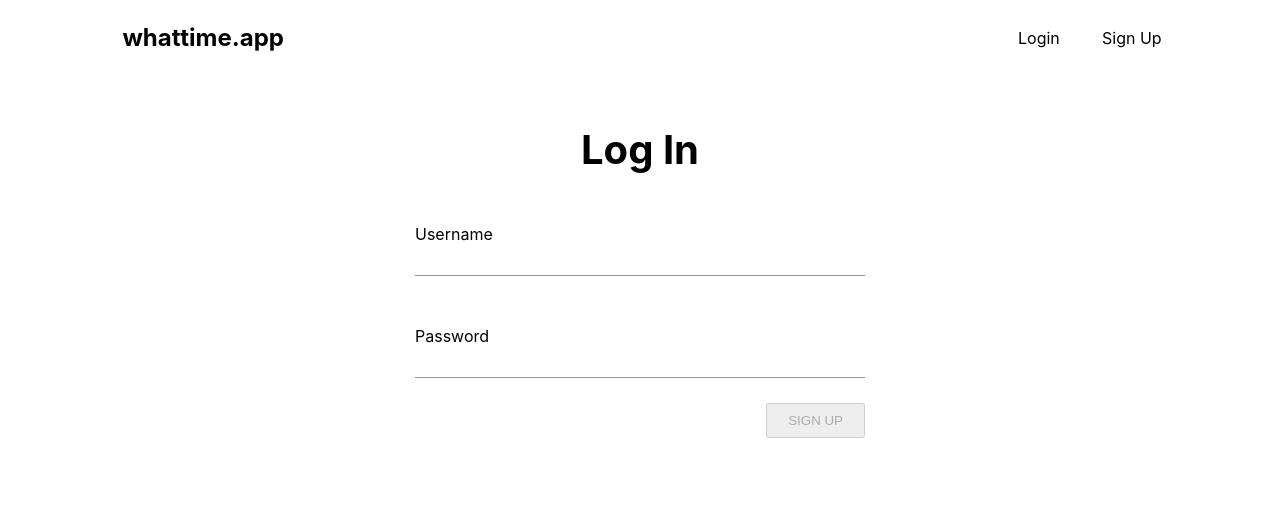
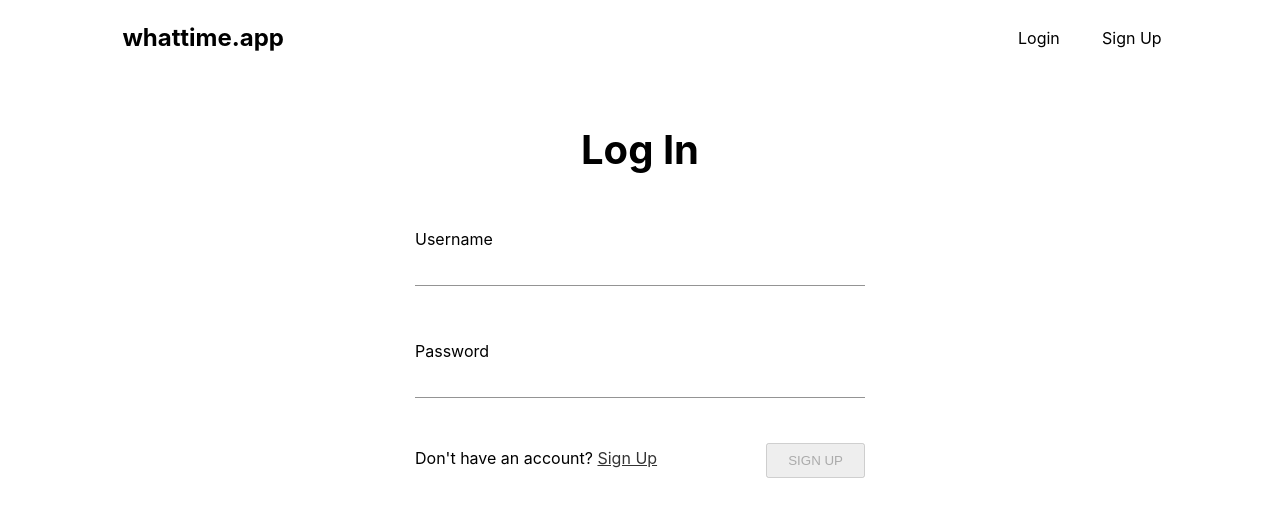
Before and after one commit to omerdemirkan/whattime, a React (Create React App) app in the folder front-end/: page /login in a window 1280 px wide. Shown: the top 516 px of the page. Built offline with nearby package versions, Linux system fonts and the light colour scheme.

Commit message:
add SignUp prompt and link to Login and veis versa

```diff
--- a/front-end/src/containers/Inspect/Inspect.js
+++ b/front-end/src/containers/Inspect/Inspect.js
@@ -22,7 +22,6 @@ function Inspect(props) {
             props.history.push('/my-surveys');
         } else {
             props.onSetSurvey(survey);
-
         }
     }, [props.loadedSurveys]);
 
--- a/front-end/src/containers/Login/Login.js
+++ b/front-end/src/containers/Login/Login.js
@@ -1,6 +1,8 @@
 import React, {useState} from 'react';
 import classes from './Login.module.css';
 import axios from '../../axios';
+import { Link } from 'react-router-dom'
+
 
 import Input from '@material-ui/core/Input';
 import Button from '../../components/UI/Button/Button';
@@ -58,26 +60,33 @@ function Login(props) {
         <h1 className={classes.Header}>Log In</h1>
         <form onSubmit={submitForm} className={classes.Form}>
             <div className={classes.InputGroup}>
-                <label>Username</label>
+                <div className={classes.InputHeader}>
+                    <label className={classes.Label}>Username</label>
+                </div>
+
                 <Input
                 type='text'
                 label="Username"
                 value={username}
                 onChange={event => updateFormHandler(event, 'username')}
-                className={classes.TextField}
+                className={classes.Input}
                 />
             </div>
             <div className={classes.InputGroup}>
-                <label>Password</label>
+            <div className={classes.InputHeader}>
+                    <label className={classes.Label}>Password</label>
+                </div>
                 <Input
                 id="filled-password-input"
                 type='password'
                 label='Password'
                 value={password}
                 onChange={event => updateFormHandler(event, 'password')}
-                className={classes.TextField}
+                className={classes.Input}
                 />
             </div>
+
+            <span>Don't have an account? <Link to="/signup" className={classes.Link}>Sign Up</Link></span>
 
             <Button
             disabled={password.length < 8}
--- a/front-end/src/containers/Login/Login.module.css
+++ b/front-end/src/containers/Login/Login.module.css
@@ -16,7 +16,19 @@
     margin: 50px 0;
 }
 
-.TextField {
+.InputHeader {
+    height: 30px;
+    display: flex;
+    justify-content: space-between;
+}
+
+.Label {
+    display: inline-block;
+    height: 20px;
+    align-self: center;
+}
+
+.Input {
     width: 100%;
 }
 
@@ -28,3 +40,12 @@
     color: red;
     float: right;
 }
+
+.Link {
+    color: inherit;
+    opacity: .8;
+}
+
+.Link:hover {
+    opacity: 1;
+}
--- a/front-end/src/containers/SignUp/SignUp.js
+++ b/front-end/src/containers/SignUp/SignUp.js
@@ -2,6 +2,7 @@ import React, {useState, useEffect} from 'react';
 import classes from './SignUp.module.css';
 import useDebounce from '../Hooks/useDebounce';
 import axios from '../../axios';
+import { Link } from 'react-router-dom'
 
 import { connect } from 'react-redux';
 import * as actionTypes from '../../store/actions/actionTypes';
@@ -110,20 +111,24 @@ function SignUp(props) {
         <h1 className={classes.Header}>Sign Up</h1>
         <form onSubmit={submitForm} className={classes.Form}>
             <div className={classes.InputGroup}>
-                <label>Username</label>
+                <div className={classes.InputHeader}>
+                    <label className={classes.Label}>Username</label>
                     {usernameMessage}
+                </div>
+
                 <Input
                 type='text'
                 label="Username"
                 value={username}
                 onChange={event => updateFormHandler(event, 'username')}
-                className={classes.TextField}
+                className={classes.Input}
                 error={usernameIsUnique === false}
                 />
             </div>
 
             <div className={classes.InputGroup}>
-                <label>Password</label>
+                <div className={classes.InputHeader}>
+                    <label className={classes.Label}>Password</label>
                     <IconButton
                     size="small"
                     className={classes.IconButton}>
@@ -133,18 +138,22 @@ function SignUp(props) {
                             <VisibilityRoundedIcon onClick={() => setShowPassword(true)}/>
                         }
                     </IconButton>
+                </div>
+
                 <Input
                 id="filled-password-input"
                 type={showPassword ? 'text' : 'password'}
                 label='Password'
                 value={password}
                 onChange={event => updateFormHandler(event, 'password')}
-                className={classes.TextField}
+                className={classes.Input}
                 />
             </div>
             <div className={classes.PasswordFeedbackBox}>
 
             </div>
+
+            <span>Already have an account? <Link to="/login" className={classes.Link}>Log In</Link></span>
 
             <Button
             disabled={usernameIsUnique !== true || password.length < 8}
--- a/front-end/src/containers/SignUp/SignUp.module.css
+++ b/front-end/src/containers/SignUp/SignUp.module.css
@@ -16,12 +16,25 @@
     margin: 50px 0;
 }
 
-.TextField {
+.InputHeader {
+    height: 30px;
+    display: flex;
+    justify-content: space-between;
+}
+
+.Label {
+    display: inline-block;
+    height: 20px;
+    align-self: center;
+}
+
+.Input {
     width: 100%;
 }
 
 .IconButton {
     float: right;
+
 }
 
 .UsernameMessage {
@@ -36,3 +49,12 @@
 .PasswordFeedbackBox {
 
 }
+
+.Link {
+    color: inherit;
+    opacity: .8;
+}
+
+.Link:hover {
+    opacity: 1;
+}
```
Lines whose indentation alone changed are shown as unchanged.
